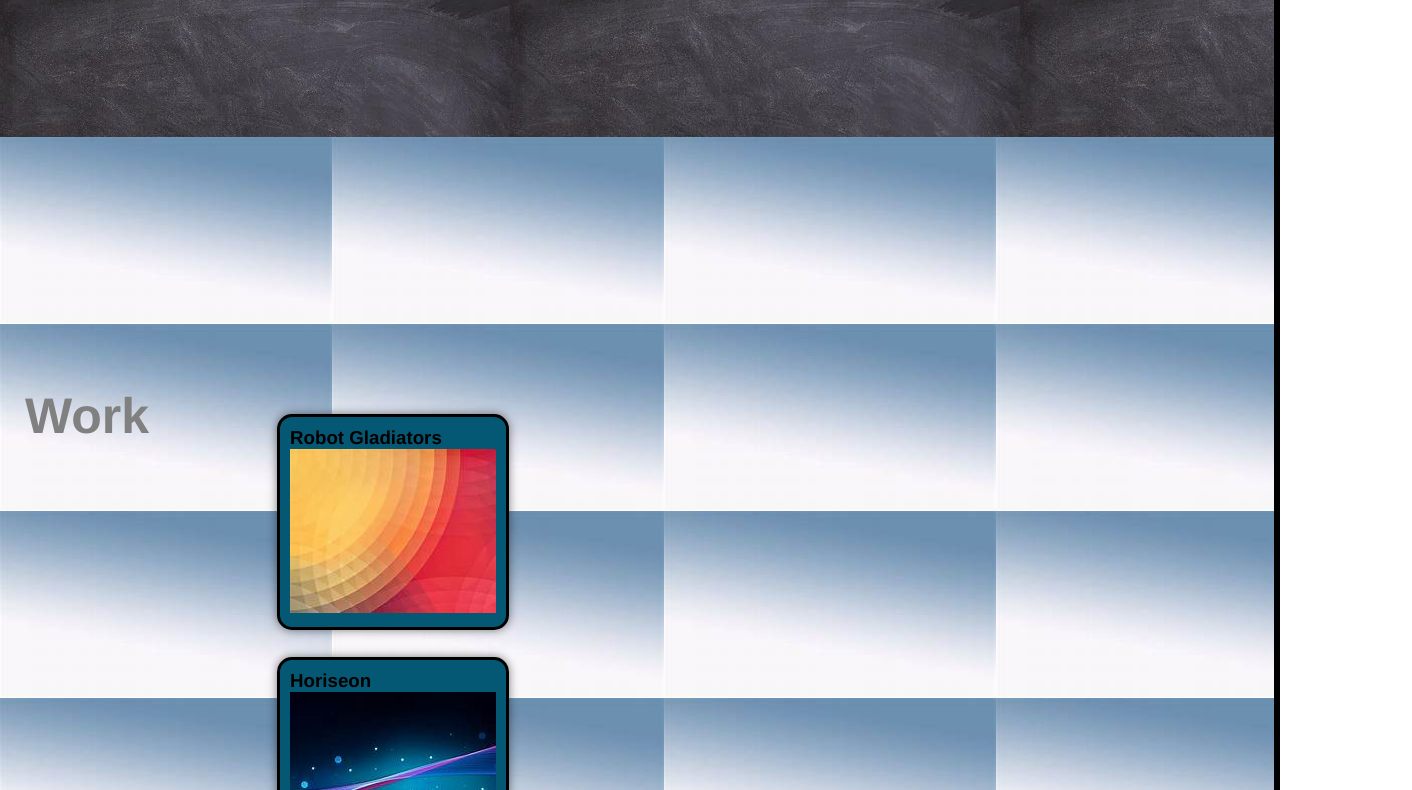
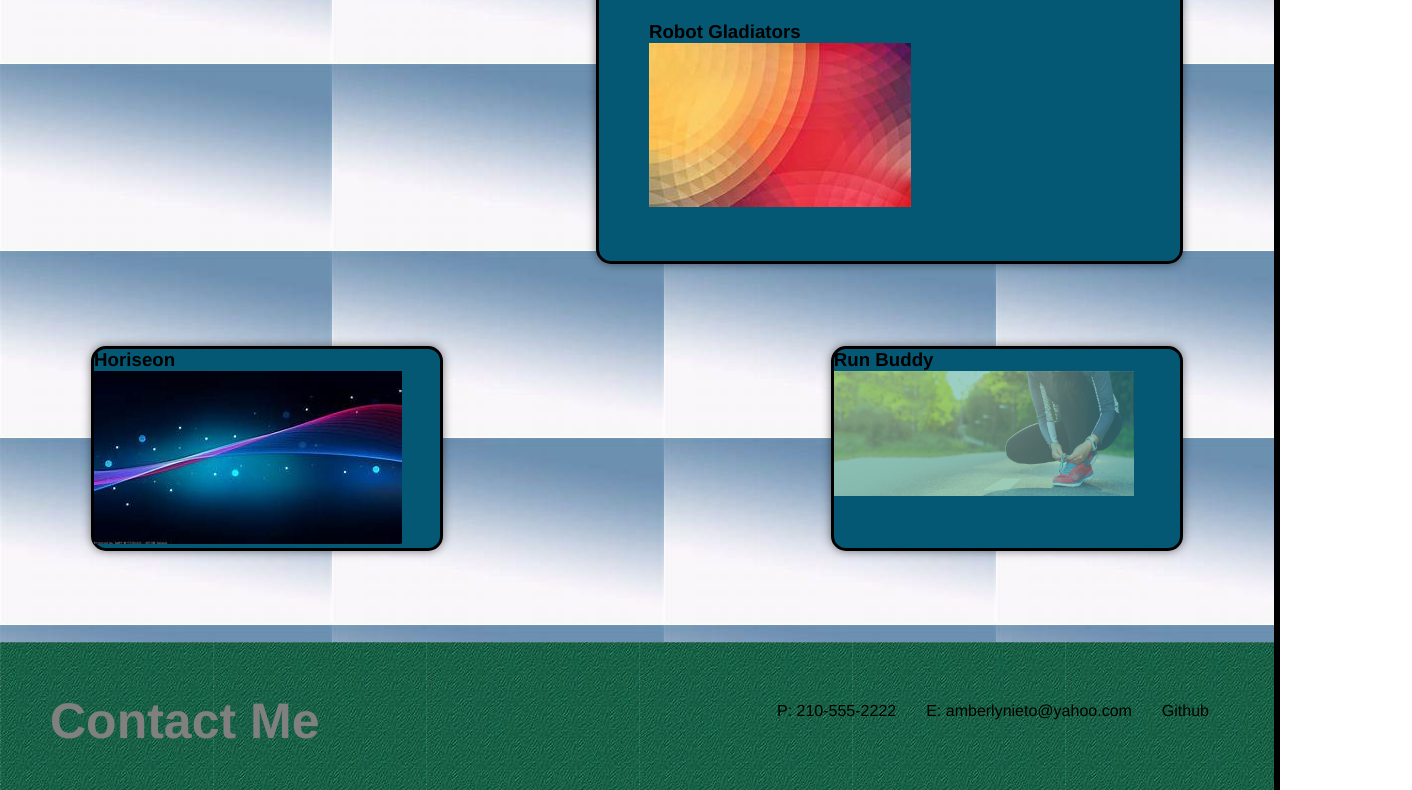
Before and after one commit to amberlyanieto/professional-portfolio, a plain HTML site: page index.html in a window 1280 px wide. Shown: the part 607-1397 px from the top of the page, 1412 px wide, since content can reach past the window. Drawn offline with Linux system fonts and the light colour scheme.

Commit message:
finish styling

```diff
--- a/assets/css/style.css
+++ b/assets/css/style.css
@@ -52,15 +52,19 @@ header nav ul li a {
     font-size: 1.25vw;
 
 }
-
+section {
+    display: flex;
+    justify-content: space-between;
+    padding: 50px;
+}
 /* style About me Section */
 .primary-border {
     border-right: solid 6px;
     border-color: #000;
 }
 .aboutme {
- padding: 180px 180px;
- background-image: url("../images/about.webp")
+
+ background-image: url("../images/about.webp");
 
 }
 .section-title {
@@ -68,38 +72,47 @@ header nav ul li a {
     font-style: bold;
     text-align: left;
     color: #808080;
-    position: absolute;
-    left: 25px;
-
+    width: 30%;
 }
 .about-text {
     font-size: 18px;
     color: #808080;
-    position: relative;
-    right: -195px;
+    flex-wrap: wrap;
+    width: 70%;
+}
+.work {
+
+    background-image: url("../images/work-background.jpg");
     flex-wrap: wrap;
 }
-.work {
-    padding: 250px 250px;
-    background-image: url("../images/work-background.jpg");
+.project {
+    border: 3px solid #000;
+        background-color: #055874;
+
+        color: white;
+        margin: 3.5%;
+        width: 30%;
+        box-shadow: 0 0 10px rgba(0, 0, 0, 0.5);
+        border-radius: 15px;
 
 }
-.projects {
+.project1 {
     border: 3px solid #000;
-        background-color: #055874;
-        padding: 10px;
-        color: white;
-        width: 30%;
-        margin: 3.5%;
-        box-shadow: 0 0 10px rgba(0, 0, 0, 0.5);
-        border-radius: 15px;
-        flex-wrap: wrap;
+    background-color: #055874;
+    padding: 50px;
+    color: white;
+    margin: 3.5%;
+    width: 50%;
+    height: 100%;
+    box-shadow: 0 0 10px rgba(0, 0, 0, 0.5);
+    border-radius: 15px;
 }
 
 .contact {
-    padding: 100px 100px;
+
     background-image: url("../images/contact-me.jpg");
     flex-wrap: wrap;
+
 }
 .contact nav ul {
     display: flex;
@@ -112,9 +125,6 @@ header nav ul li a {
     padding: 10px 15px;
     font-weight: lighter;
     font-size: 1.25vw;
-    position: relative;
-    bottom: -10px;
-    left: 850px;
     vertical-align: bottom;
 
 
--- a/index.html
+++ b/index.html
@@ -49,8 +49,7 @@
 
         <h2 class="section-title">Work</h2>
 
-
-        <div class="projects">
+        <div class="project1">
             <h3><a href="https://github.com/amberlyanieto/robot-gladiators" target="_blank">
                     Robot Gladiators</a></h3>
             <div class="work-img">
@@ -58,14 +57,14 @@
             </div>
         </div>
 
-        <div class="projects">
+        <div class="project">
             <h3><a href="https://github.com/amberlyanieto/horiseon_refactor" target="_blank">Horiseon</a></h3>
             <div class="work-img">
                 <img src="./assets/images/calc.jpg" alt="" />
             </div>
         </div>
 
-        <div class="projects">
+        <div class="project">
 
             <h3><a href="https://github.com/amberlyanieto/run-buddy" target="_blank">
                     Run Buddy</a></h3>
```
